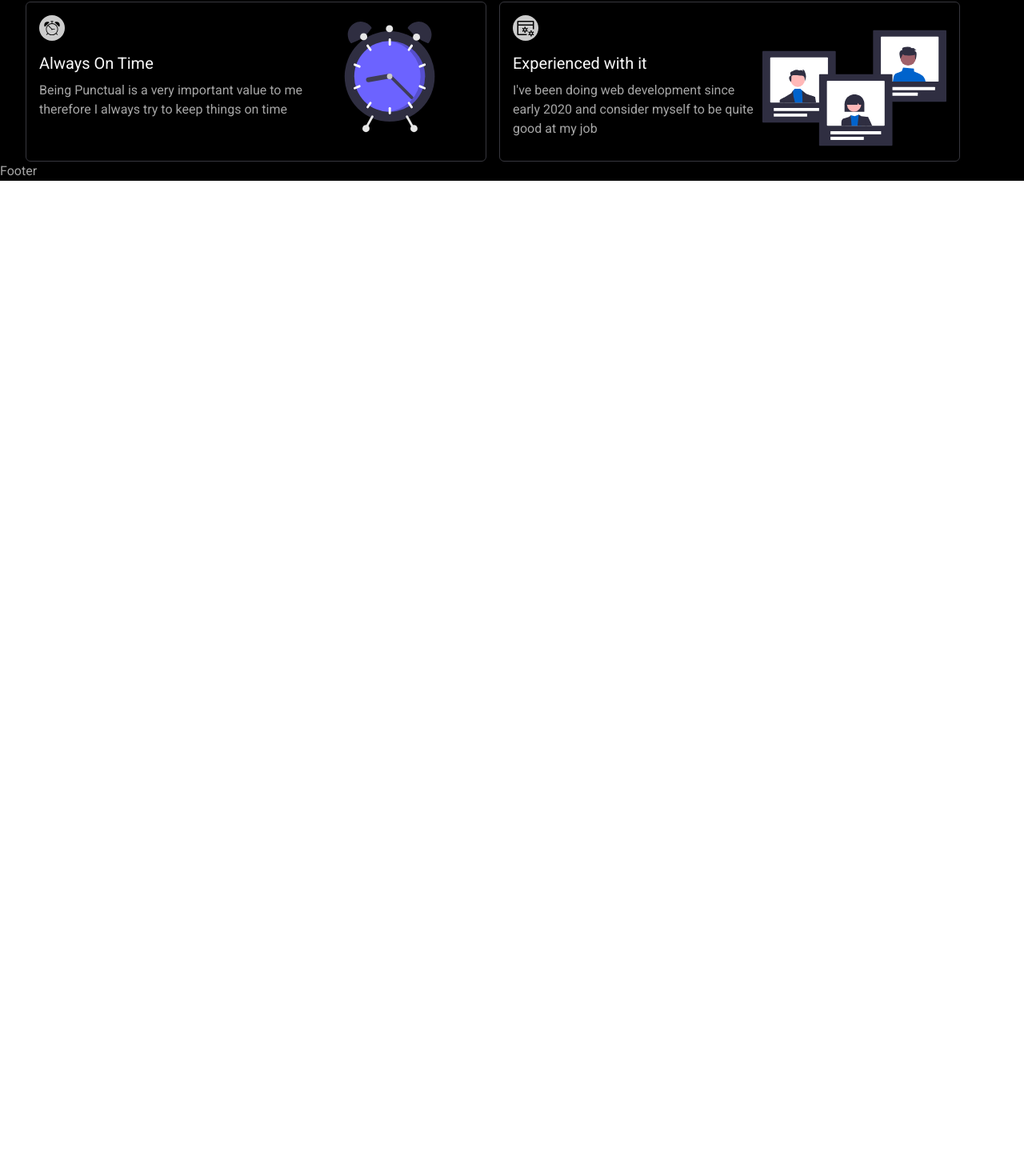
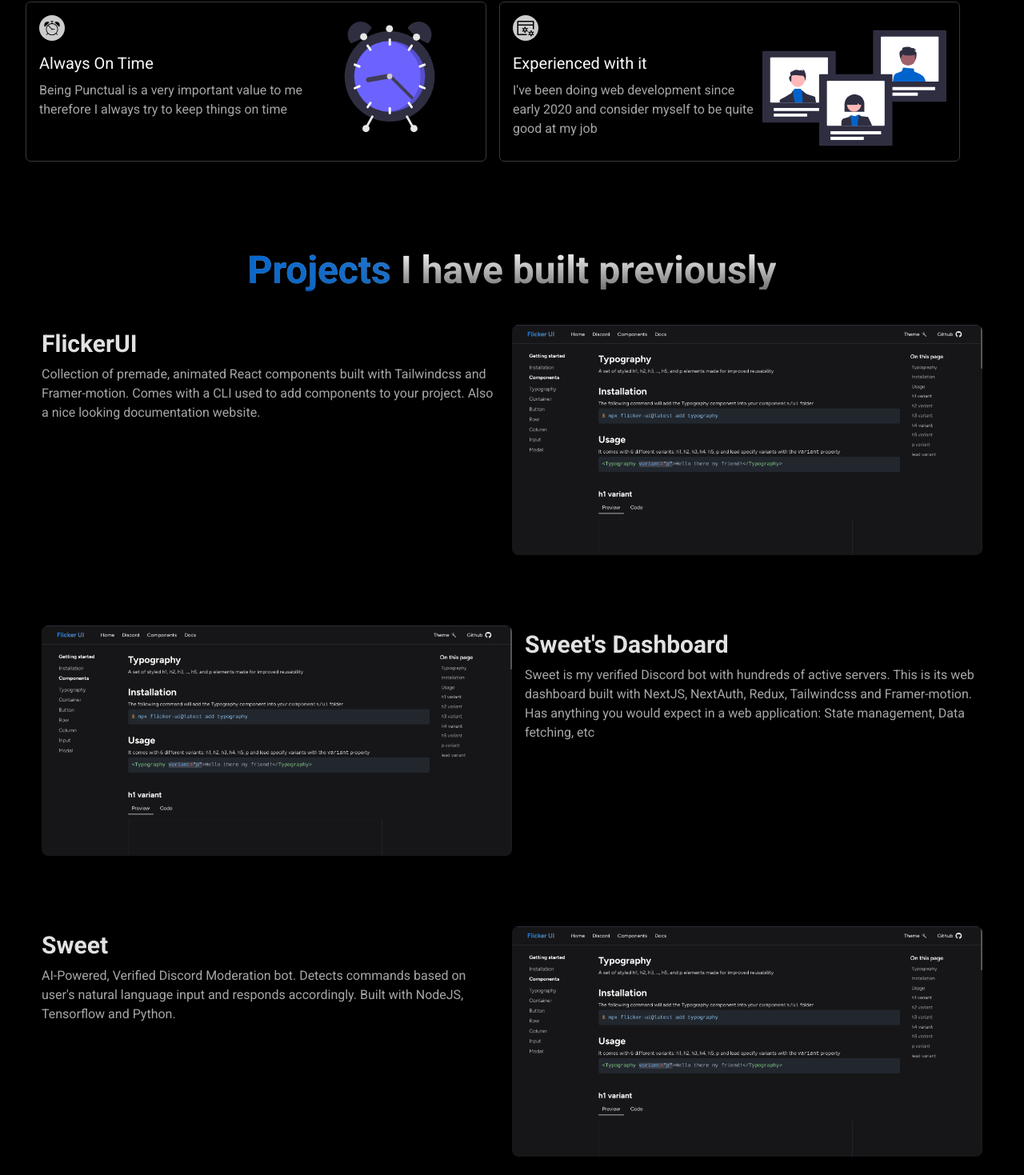
Before and after one commit to Humboorgir/portfolio-v3, a Next.js app: page / in a window 1280 px wide. Shown: the part 929-2398 px from the top of the page at 80% size. Before the commit the page ends 1155 px from the top, so only its background shows below. Built offline with nearby package versions, Linux system fonts and the light colour scheme.

Commit message:
feat(home): add some projects to projects section

```diff
--- a/src/components/ui/text/text.tsx
+++ b/src/components/ui/text/text.tsx
@@ -8,7 +8,7 @@
     variant: {
       h1: "text-foreground text-4xl md:text-4xl lg:text-7xl tracking-tight font-bold my-2",
       h2: "text-foreground text-3xl md:text-5xl font-bold my-2",
-      h3: "text-foreground text-2xl font-bold my-1.5",
+      h3: "text-foreground text-2xl md:text-3xl font-bold my-1.5",
       h4: "text-foreground text-xl my-1.5",
       h5: "text-foreground text-lg my-1",
       p: "text-foreground-light text-base my-0.5",
--- a/src/pages/index.tsx
+++ b/src/pages/index.tsx
@@ -50,7 +50,7 @@
         </Text>
       </Container>
 
-      <Container>
+      <Container className="mb-28">
         <Row className="flex-wrap">
           <Row
             items="start"
@@ -113,6 +113,81 @@
           </Row>
         </Row>
       </Container>
+
+      {/* Man the code looks so messy
+      too lazy to clean it up now though I just wanna get things done */}
+      <Container>
+        <Text
+          className="relative mb-6 bg-clip-text text-transparent bg-gradient-to-b from-neutral-100 to-neutral-500"
+          variant="h2">
+          <span className="bg-clip-text text-transparent bg-gradient-to-br from-primary to-primary/80">
+            Projects
+          </span>{" "}
+          I have built previously
+        </Text>
+      </Container>
+      <Container>
+        <Row className="flex-wrap space-y-12">
+          <Row className="p-5" items="start">
+            <Column className="mr-4" items="start">
+              <Text className="text-foreground/90" variant="h3">
+                FlickerUI
+              </Text>
+              <Text variant="p">
+                Collection of premade, animated React components built with Tailwindcss and
+                Framer-motion. Comes with a CLI used to add components to your project. Also a nice
+                looking documentation website.
+              </Text>
+            </Column>
+            <Image
+              className="h-full w-[50%] rounded-lg"
+              src="/flickerUI.png"
+              alt="FlickerUI"
+              width={900}
+              height={800}
+            />
+          </Row>
+
+          <Row className="p-5" items="start">
+            <Image
+              className="h-full w-[50%] rounded-lg"
+              src="/flickerUI.png"
+              alt="FlickerUI"
+              width={900}
+              height={800}
+            />
+            <Column className="ml-4" items="start">
+              <Text className="text-foreground/90" variant="h3">
+                Sweet's Dashboard
+              </Text>
+              <Text variant="p">
+                Sweet is my verified Discord bot with hundreds of active servers. This is its web
+                dashboard built with NextJS, NextAuth, Redux, Tailwindcss and Framer-motion. Has anything
+                you would expect in a web application: State management, Data fetching, etc
+              </Text>
+            </Column>
+          </Row>
+
+          <Row className="p-5" items="start">
+            <Column className="mr-4" items="start">
+              <Text className="text-foreground/90" variant="h3">
+                Sweet
+              </Text>
+              <Text variant="p">
+                AI-Powered, Verified Discord Moderation bot. Detects commands based on user's natural
+                language input and responds accordingly. Built with NodeJS, Tensorflow and Python.
+              </Text>
+            </Column>
+            <Image
+              className="h-full w-[50%] rounded-lg"
+              src="/flickerUI.png"
+              alt="FlickerUI"
+              width={900}
+              height={800}
+            />
+          </Row>
+        </Row>
+      </Container>
     </div>
   );
 };
```
Also changed, not shown: public/flickerUI.png (added).
